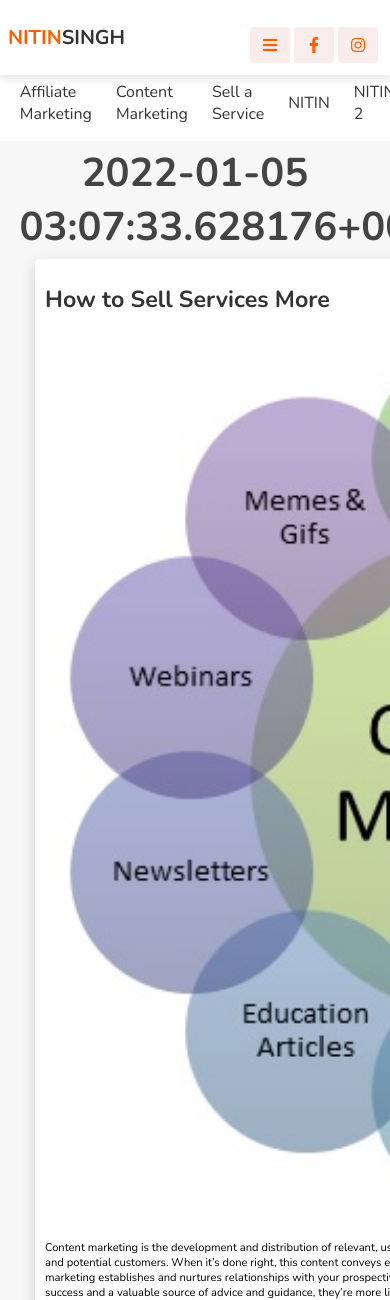
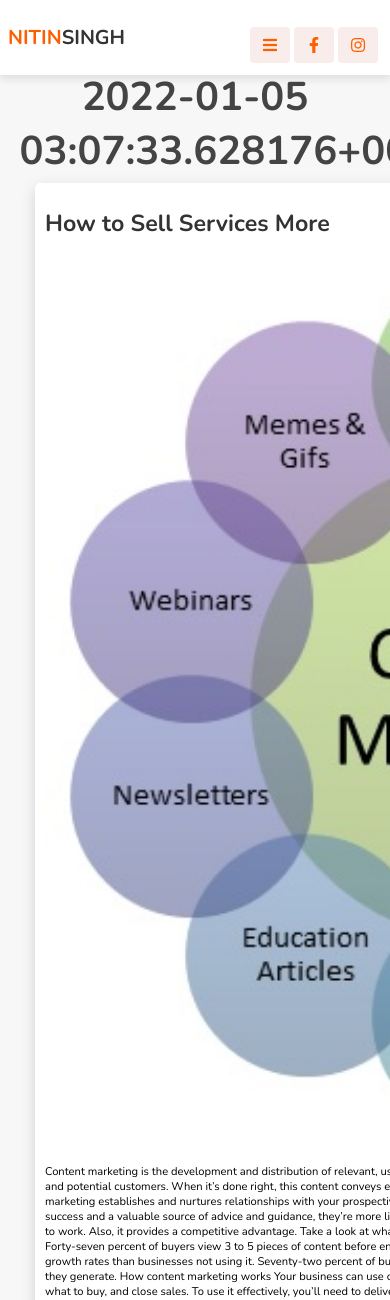
Before and after one commit to ns377792/myblog, a Django app: page /blog/content-marketing in a window 390 px wide; the page is wider, and only the part inside the window is pictured. Shown: the top 1300 px of that part. Run offline with Django 4.2, Linux system fonts and the light colour scheme; data comes from the database, SQL or seed files in the repository.

Commit message:
fix media query in redmorepage css styling add

```diff
--- a/blog/static/blog/style.css
+++ b/blog/static/blog/style.css
@@ -218,15 +218,29 @@ header .icons #menu-bars {
     box-shadow: 0 0.5rem 1rem rgba(0, 0, 0, 0.1);
     border-radius: 0.5rem;
   }
+  .navbar2{
+    display: none;
+  }
+  .blogreadmorepost{
+    max-width: 300px;
+    min-width: 100px;
+  }
 }
 
 @media (max-width: 450px) {
   html {
     font-size: 50%;
   }
+  .navbar2{
+    display: none;
+  }
 
   .contact .row form .inputBox input {
     width: 100%;
+  }
+  .blogreadmorepost{
+    max-width: 300px;
+    min-width: 100px;
   }
 }
 
--- a/blog/templates/blog/blogpost.html
+++ b/blog/templates/blog/blogpost.html
@@ -5,7 +5,7 @@
 
 
 <h3 class="heading">{{blogp.heading}}</h3>
-<div class="container">
+<div class="container blogreadmorepost">
     <div class="main-video">
         <div class="video">
             <h3 class="title">{{blogp.name}}</h3>
```
